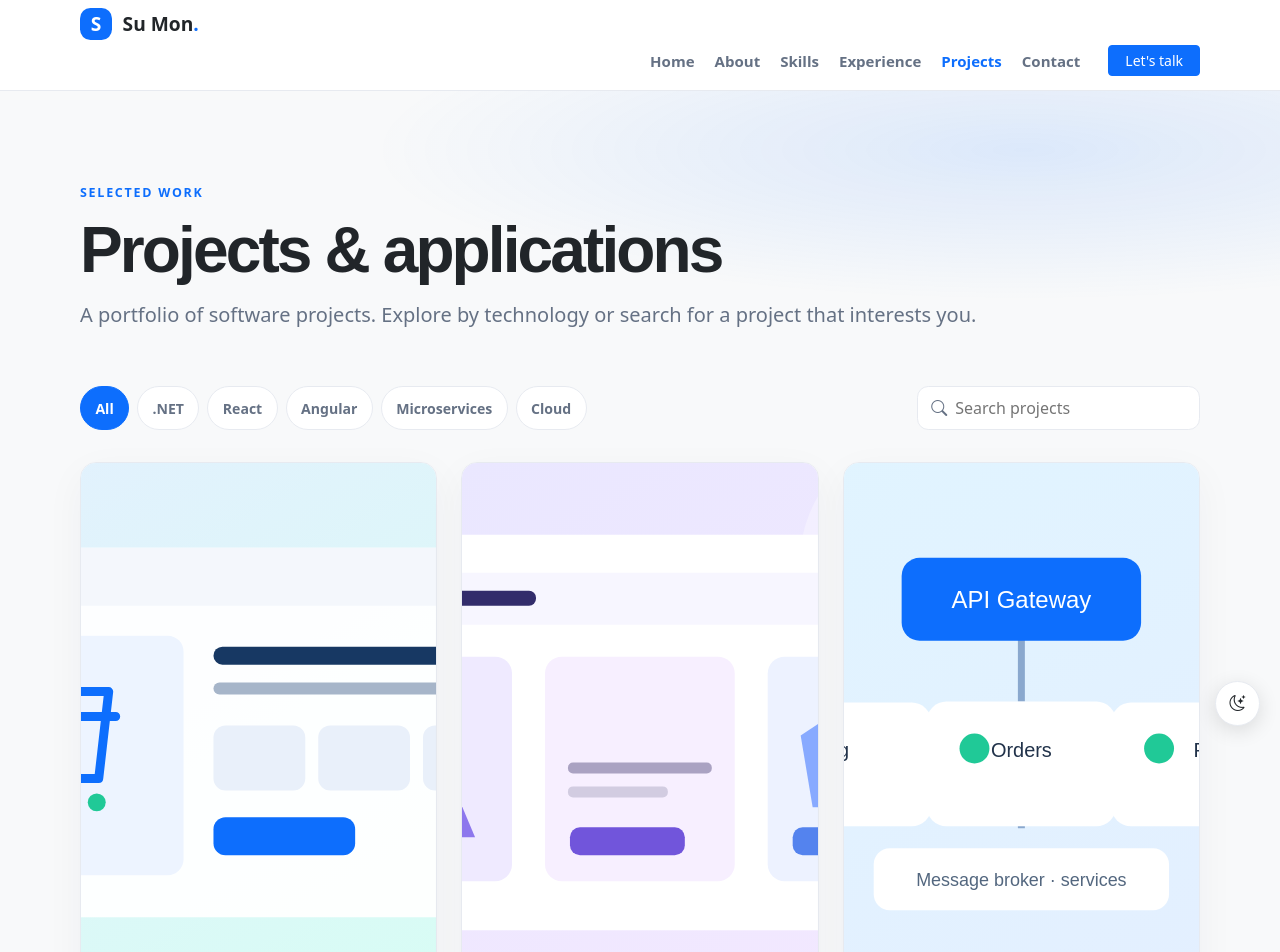
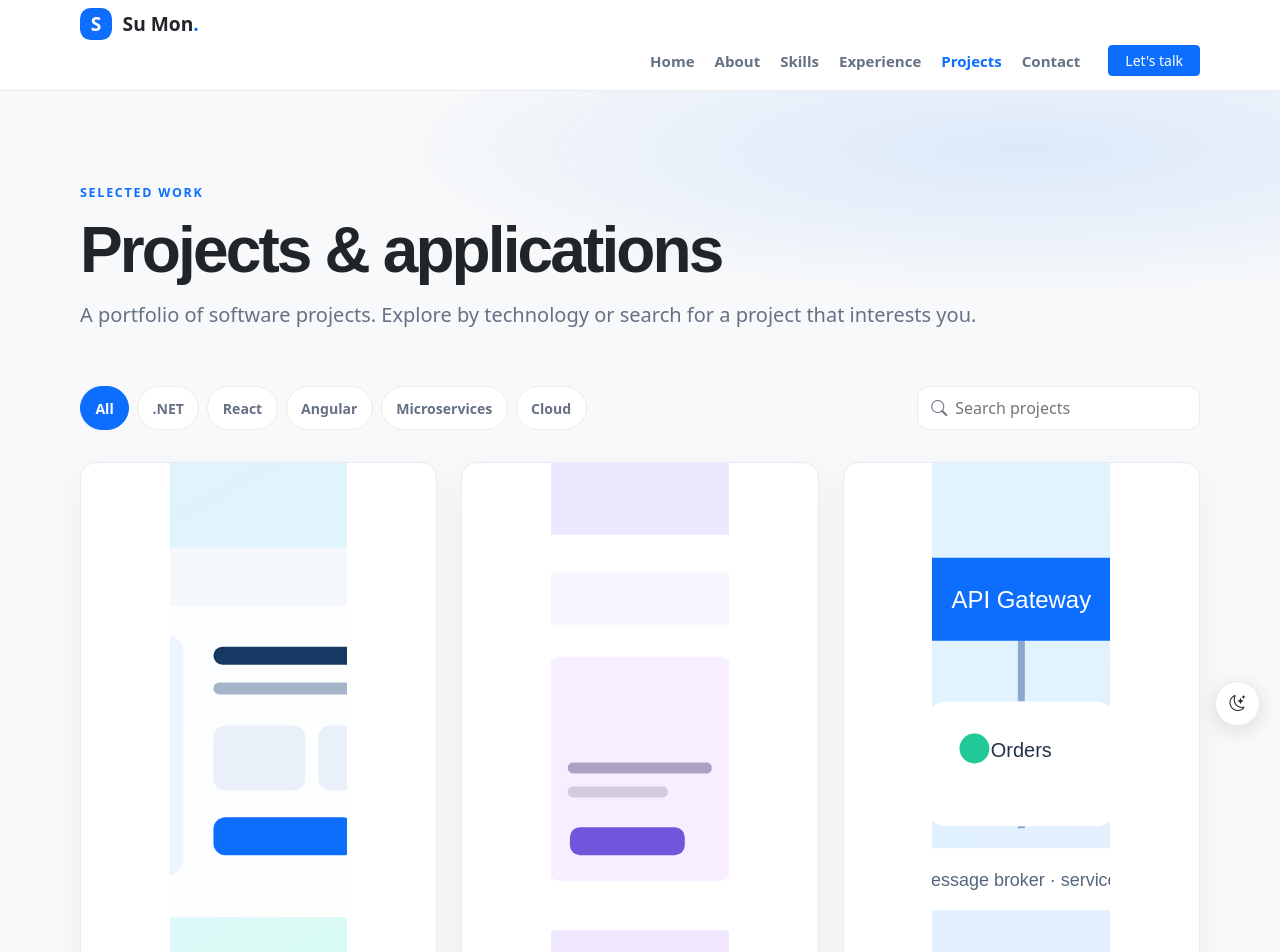
Before and after one commit to smkk01/My.Portfolio, a React (Vite) app: page /#/projects in a window 1280 px wide. Shown: the top 952 px of the page. Built offline with nearby package versions, Linux system fonts and the light colour scheme.

Commit message:
app.css update

```diff
--- a/src/App.css
+++ b/src/App.css
@@ -72,7 +72,7 @@ main { flex: 1; }
 .experience-details { display: block; margin-left: 3.8rem; border: 1px solid var(--border); border-radius: 1rem; background: var(--surface); }.experience-details summary { display: flex; align-items: center; gap: 1rem; padding: 1rem; cursor: pointer; list-style: none; }.experience-details summary::-webkit-details-marker { display: none; }.experience-details summary .experience-marker { flex: 0 0 2.8rem; margin-left: -2.3rem; }.experience-details summary span { display: grid; gap: .15rem; }.experience-details summary small { color: var(--muted); }.experience-details[open] summary > .bi-chevron-down { transform: rotate(180deg); }.experience-details .experience-content { margin: 0 1rem 1rem; box-shadow: none; }
 .project-controls { display: flex; flex-wrap: wrap; justify-content: space-between; gap: 1rem; margin-bottom: 2rem; }.project-filters { display: flex; flex-wrap: wrap; gap: .5rem; }.filter-button { padding: .5rem .9rem; border: 1px solid var(--border); border-radius: 999px; color: var(--muted); background: var(--surface); font-size: .88rem; font-weight: 600; }.filter-button.active { border-color: var(--primary); color: #fff; background: var(--primary); }
 .project-search { display: flex; min-width: 240px; align-items: center; gap: .5rem; padding: 0 .8rem; border: 1px solid var(--border); border-radius: .7rem; color: var(--muted); background: var(--surface); }.project-search input { width: 100%; padding: .55rem 0; border: 0; outline: 0; color: var(--ink); background: transparent; }
-.project-card { overflow: hidden; padding: 0; transition: transform .2s, box-shadow .2s; }.project-image { display: block; width: 100%; aspect-ratio: 16 / 6; object-fit: cover; border-bottom: 1px solid var(--border); }.project-body { padding: .9rem; }.project-body p { display: -webkit-box; overflow: hidden; min-height: 0; margin-bottom: .55rem; font-size: .88rem; line-height: 1.45; -webkit-box-orient: vertical; -webkit-line-clamp: 2; }.project-tags { min-height: 0; }.project-body .pill { padding: .25rem .55rem; margin: .15rem .2rem .15rem 0; font-size: .74rem; }.project-links { display: flex; gap: 1.1rem; padding-top: .55rem; border-top: 1px solid var(--border); }.project-links a { display: inline-flex; gap: .4rem; align-items: center; color: var(--ink); font-size: .88rem; font-weight: 700; text-decoration: none; }.project-links a:hover { color: var(--primary); }.empty-state { padding: 3rem; color: var(--muted); text-align: center; }
+.project-card { overflow: hidden; padding: 0; transition: transform .2s, box-shadow .2s; }.project-image { display: block; width: 50%; aspect-ratio: 16 / 6; margin-inline: auto; object-fit: cover; border-bottom: 1px solid var(--border); }.project-body { padding: .9rem; }.project-body p { display: -webkit-box; overflow: hidden; min-height: 0; margin-bottom: .55rem; font-size: .88rem; line-height: 1.45; -webkit-box-orient: vertical; -webkit-line-clamp: 2; }.project-tags { min-height: 0; }.project-body .pill { padding: .25rem .55rem; margin: .15rem .2rem .15rem 0; font-size: .74rem; }.project-links { display: flex; gap: 1.1rem; padding-top: .55rem; border-top: 1px solid var(--border); }.project-links a { display: inline-flex; gap: .4rem; align-items: center; color: var(--ink); font-size: .88rem; font-weight: 700; text-decoration: none; }.project-links a:hover { color: var(--primary); }.empty-state { padding: 3rem; color: var(--muted); text-align: center; }
 .home-cta { display: flex; justify-content: space-between; align-items: center; gap: 2rem; margin-block: 3.5rem; padding: 2.2rem 2.5rem; border-radius: 1.25rem; color: #fff; background: linear-gradient(110deg, #0d6efd, #2868ce 65%, #20a87f); }.home-cta .eyebrow { color: #d6e7ff; }.home-cta .h3 { color: #fff; }
 .about-summary { display: flex; flex-direction: column; align-items: flex-start; padding: 2rem; }.about-summary strong { margin-top: 1.1rem; font-family: Manrope, sans-serif; font-size: 1.8rem; }.about-summary p { margin: .5rem 0 1.2rem; color: var(--muted); line-height: 1.7; }.about-summary > span:last-child { font-size: .88rem; }
 .highlight-list { display: grid; gap: 1rem; padding: 0; list-style: none; }.highlight-list li { display: flex; gap: .8rem; align-items: flex-start; color: var(--muted); }.highlight-list i { margin-top: .25rem; color: var(--accent); }.education-card { padding: 1.5rem; }
```
